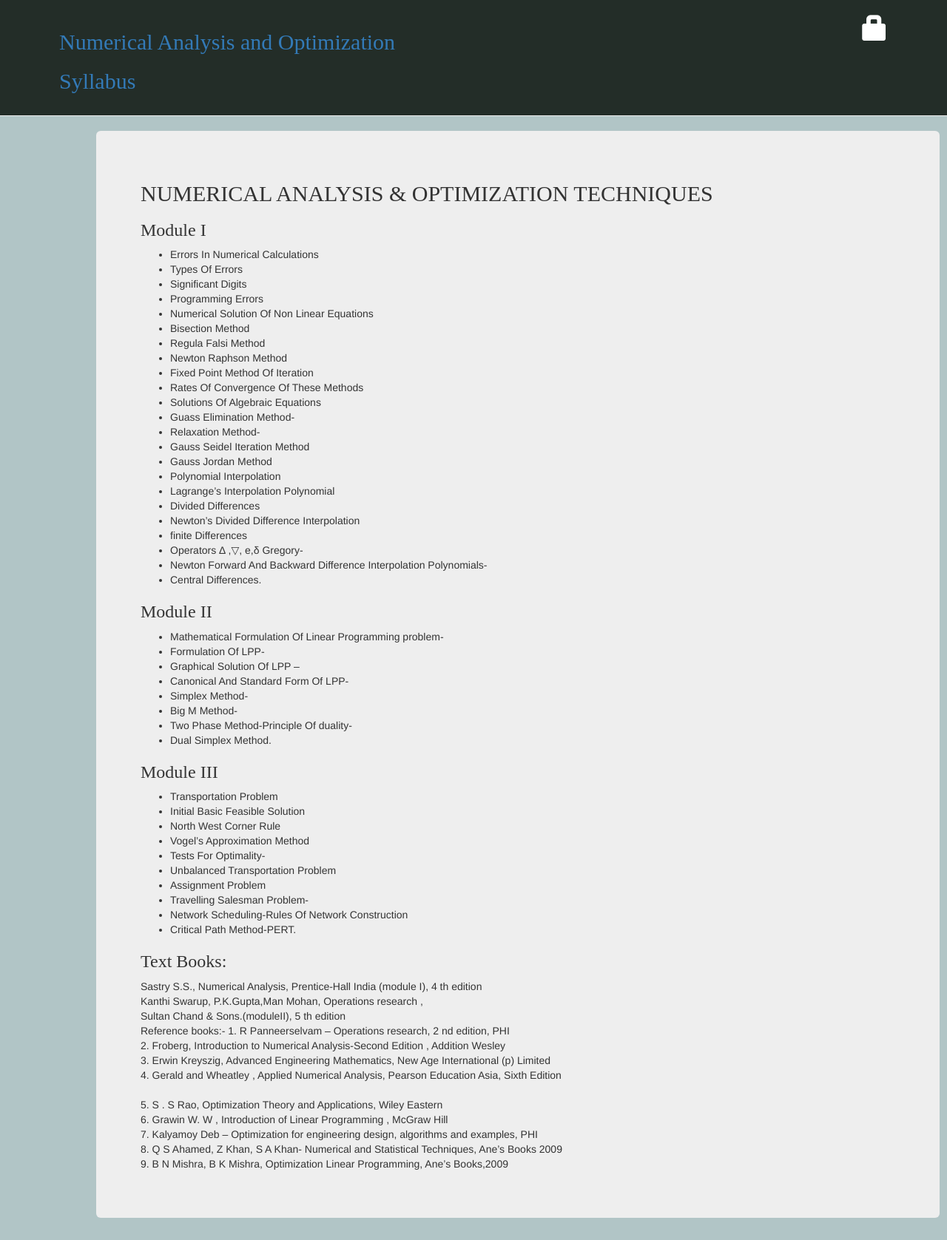
After one commit to Haroldgomez777/my-first-Blog, a Django app: page /syllabus in a window 1280 px wide. The commit adds this page. Shown: the whole page at 74% size. Run offline with Django 3.2, Linux system fonts and the light colour scheme; some libraries are stand-ins or nearby versions.

Commit message:
some CSS changes

```diff
--- a/blog1/static/css/blog.css
+++ b/blog1/static/css/blog.css
@@ -2,18 +2,18 @@ h1 a {
     color: #FCA205;
 }
 body {
-    padding-left: 25px;
-    background-color:#d4d7db;
+    padding-left: 0px;
+    background-color:#b1c5c6;
 }
 h1 a {
 
     color: #FCA205;
-    font-family: 'Lobster';
+    font-family: 'fantasy';
 }
 .page-header {
-    background-color: #252e3d;
+    background-color: #232d28;
     margin-top: 0;
-    padding: 20px 20px 20px 40px;
+    padding: 20px 60px 20px 80px;
 }
 
 .page-header h1, .page-header h1 a, .page-header h1 a:visited, .page-header h1 a:active {
@@ -23,11 +23,11 @@ h1 a {
 }
 
 .content {
-    margin-left: 40px;
+    margin-left: 100px;
 }
 
 h1, h2, h3, h4 {
-    font-family: 'Lobster', cursive;
+    font-family: 'fantasy';
 }
 
 .date {
@@ -60,3 +60,19 @@ h1, h2, h3, h4 {
 .comment {
     margin: 20px 0px 20px 20px;
 }
+
+.mic {
+    color: #328242;
+    text-align: "center";
+    background-color: #04260b;
+    font-family: "Terminal";
+}
+
+#refer ul {
+    text-align:center;
+    /*
+    clear:both;
+    margin: 0;
+    padding: 0;
+    */
+}
--- a/blog1/templates/blog1/base.html
+++ b/blog1/templates/blog1/base.html
@@ -1,8 +1,10 @@
 {% load staticfiles %}
+
 <html>
     <head>
         <title>Numerical</title>
-
+    <meta charset="UTF-8">
+    <link href="https://maxcdn.bootstrapcdn.com/font-awesome/4.7.0/css/font-awesome.min.css" rel="stylesheet" integrity="sha384-wvfXpqpZZVQGK6TAh5PVlGOfQNHSoD2xbE+QkPxCAFlNEevoEH3Sl0sibVcOQVnN" crossorigin="anonymous">
         <script src="https://use.fontawesome.com/5cc26b83d0.js"></script>
 
         <link rel="stylesheet" href="//maxcdn.bootstrapcdn.com/bootstrap/3.2.0/css/bootstrap.min.css">
@@ -10,17 +12,18 @@
         <link href='//fonts.googleapis.com/css?family=Lobster&subset=latin,latin-ext' rel='stylesheet' type='text/css'>
         <link rel="stylesheet" href="{% static 'css/blog.css' %}">
     </head>
-    <body>
+
     <div class="page-header">
         {% if user.is_authenticated %}
-        <a href="{% url 'post_new' %}" class="top-menu"><i class="fa fa-book" aria-hidden="true"></i>
+        <a href="{% url 'post_new' %}" class="top-menu"><span><i class="fa fa-book" aria-hidden="true"></i>
 </span></a>
         <a href="{% url 'post_draft_list' %}" class="top-menu"><span class="glyphicon glyphicon-edit"></span></a>
-        <p class="top-menu">Hello {{ user.username }}<small>(<a href="{% url 'logout' %}">Log out</a>)</small></p>
+        <h5 class="top-menu">Hello {{ user.username }}<small>(<a href="{% url 'logout' %}">Log out</a>)</small></h5>
         {% else %}
         <a href="{% url 'login' %}" class="top-menu"><span class="glyphicon glyphicon-lock"></span></a>
         {% endif %}
-        <h1><a href="{% url 'post_list' %}">Numerical Analysis and Optimization</a></h1>
+        <h2><a href="{% url 'post_list' %}">Numerical Analysis and Optimization</a></h2>
+        <h2><a href="{% url 'syllabus' %}">Syllabus</a></h2>
     </div>
     <div class="content container">
         <div class="row">
@@ -30,5 +33,4 @@
             </div>
         </div>
     </div>
-    </body>
 </html>
--- /dev/null
+++ b/blog1/templates/blog1/syllabus.html
@@ -0,0 +1,92 @@
+{% extends 'blog1/base.html' %}
+{% block content %}
+<div class="container">
+<div class="jumbotron">
+<h2>NUMERICAL ANALYSIS & OPTIMIZATION TECHNIQUES </h2>
+<h3>Module I</h3>
+<ul>
+<li>Errors In Numerical Calculations
+</li>
+<li>Types Of Errors</li>
+<li>Significant Digits</li>
+<li>Programming Errors</li>
+<li>Numerical Solution Of Non Linear Equations</li>
+<li>Bisection Method</li>
+<li>Regula Falsi Method</li>
+<li>Newton Raphson Method </li>
+<li>Fixed Point Method Of Iteration </li>
+<li>Rates Of Convergence Of These Methods</li>
+<li>Solutions Of Algebraic Equations</li>
+<li>Guass Elimination Method-</li>
+<li>Relaxation Method-</li>
+<li>Gauss Seidel Iteration Method</li>
+<li>Gauss Jordan Method</li>
+<li>Polynomial Interpolation</li>
+<li>Lagrange’s Interpolation Polynomial</li>
+<li>Divided Differences</li>
+<li>Newton’s Divided Difference Interpolation</li>
+<li>finite Differences</li>
+<li>Operators ∆ ,▽, e,δ Gregory-</li>
+<li>Newton Forward And Backward Difference Interpolation Polynomials-
+<li>Central Differences.</li>
+</ul>
+
+<h3>Module II</h3>
+<ul>
+
+
+<li>Mathematical Formulation Of Linear Programming problem-</li>
+<li>Formulation Of LPP-</li>
+
+<li>Graphical Solution Of LPP – </li>
+<li>Canonical And Standard Form Of LPP-</li>
+<li>Simplex Method-</li>
+
+<li>Big M Method- </li>
+<li>Two Phase Method-Principle Of duality-</li>
+<li>Dual Simplex Method.</li>
+</ul>
+<h3>Module III</h3>
+<ul>
+<li>Transportation Problem</li>
+<li>Initial Basic Feasible Solution</li>
+<li>North West Corner Rule</li>
+<li>Vogel’s Approximation Method </li>
+<li>Tests For Optimality-</li>
+<li>Unbalanced Transportation Problem</li>
+
+<li>Assignment Problem</li>
+<li>Travelling Salesman Problem-</li>
+<li>Network Scheduling-Rules Of Network Construction  </li>
+<li>Critical Path Method-PERT.</li>
+</ul>
+<p>
+<h3>Text Books:</h3>
+Sastry S.S., Numerical Analysis, Prentice-Hall India (module I), 4 th edition</br>
+Kanthi Swarup, P.K.Gupta,Man Mohan, Operations research , </br>
+Sultan Chand & Sons.(moduleII), 5 th edition</br>
+
+
+Reference books:-
+1. R Panneerselvam – Operations research, 2 nd edition, PHI</br>
+
+2. Froberg, Introduction to Numerical Analysis-Second Edition , Addition Wesley</br>
+
+3. Erwin Kreyszig, Advanced Engineering Mathematics, New Age International (p) Limited</br>
+
+4. Gerald and Wheatley , Applied Numerical Analysis, Pearson Education Asia, Sixth Edition</br>
+</br>
+5. S . S Rao, Optimization Theory and Applications, Wiley Eastern</br>
+
+6. Grawin W. W , Introduction of Linear Programming , McGraw Hill</br>
+
+7. Kalyamoy Deb – Optimization for engineering design, algorithms and examples, PHI</br>
+
+8. Q S Ahamed, Z Khan, S A Khan- Numerical and Statistical Techniques, Ane’s Books 2009</br>
+
+9. B N Mishra, B K Mishra, Optimization Linear Programming, Ane’s Books,2009</br>
+
+</p>
+</div>
+</div>
+{% endblock %}
--- a/blog1/urls.py
+++ b/blog1/urls.py
@@ -3,6 +3,7 @@ from . import views
 
 urlpatterns = [
     url(r'^$', views.post_list, name='post_list'),
+    url(r'^syllabus$', views.syllabus, name='syllabus'),
     url(r'^post/(?P<pk>\d+)/$', views.post_detail, name='post_detail'),
     url(r'^post/new/$', views.post_new, name='post_new'),
     url(r'^post/(?P<pk>\d+)/edit/$', views.post_edit, name='post_edit'),
--- a/blog1/views.py
+++ b/blog1/views.py
@@ -84,3 +84,6 @@ def comment_remove(request, pk):
     post_pk = comment.post.pk
     comment.delete()
     return redirect('post_detail', pk=post_pk)
+
+def syllabus(request):
+    return render(request,'blog1/syllabus.html')
```
Also changed, not shown: blog1/templates/blog1/rebase.html (added, +17 -0 lines).
